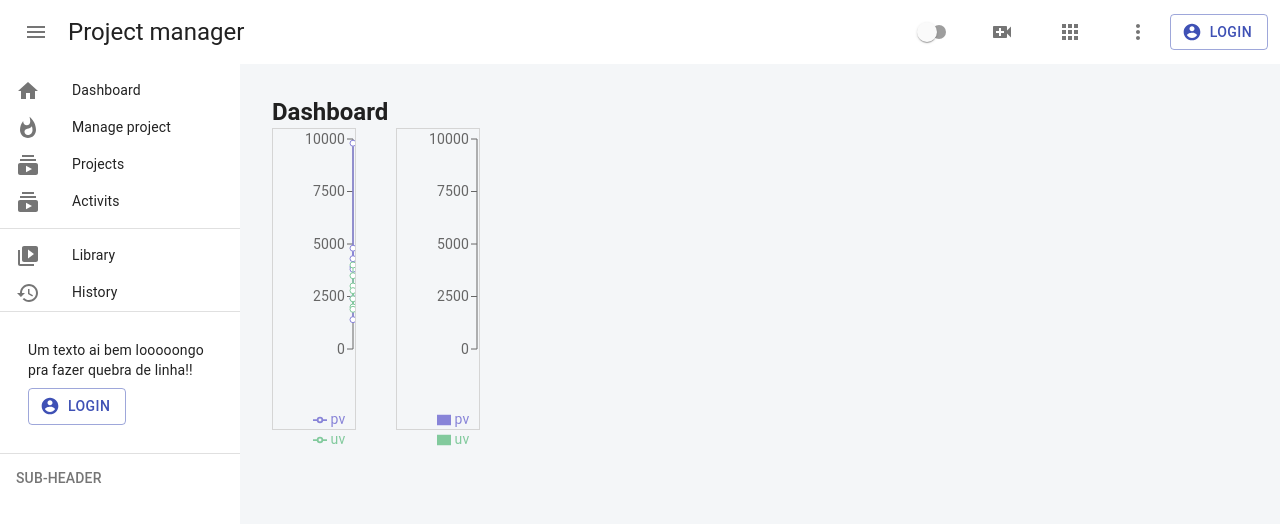
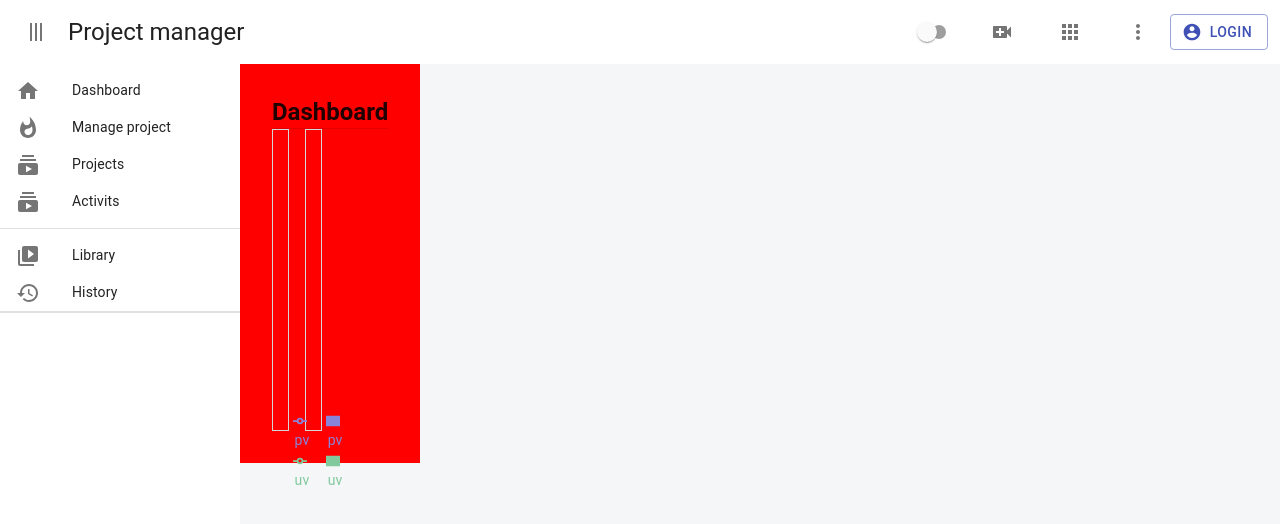
Before and after one commit to DaniloVieira/project-manager-front, a React (Create React App) app: page / in a window 1280 px wide. Shown: the top 524 px of the page. Built offline with nearby package versions, Linux system fonts and the light colour scheme.

Commit message:
add toggle to hide side drawer

```diff
--- a/src/components/AppTopBar/AppTopBar.js
+++ b/src/components/AppTopBar/AppTopBar.js
@@ -1,4 +1,5 @@
 import React from 'react';
+import clsx from 'clsx';
 import {
   makeStyles,
   AppBar,
@@ -23,6 +24,18 @@ const useStyles = makeStyles((theme) => ({
     paddingRight: theme.spacing(5),
     paddingLeft: theme.spacing(6),
   },
+  rotate: {
+    transition: theme.transitions.create(['transform'], {
+      easing: theme.transitions.easing.sharp,
+      duration: theme.transitions.duration.enteringScreen,
+    }),
+  },
+  open: {
+    transform: 'rotate(-90deg)',
+  },
+  closed: {
+    transform: 'rotate(0)',
+  },
   grow: {
     flexGrow: 1,
   },
@@ -30,11 +43,22 @@ const useStyles = makeStyles((theme) => ({
 
 const AppTopBar = (props) => {
   const classes = useStyles();
+  console.log('[AppTopBar]', props);
   return (
     <AppBar color='inherit' position='fixed' className={classes.appBar}>
       <Toolbar>
-        <IconButton edge='start' className={classes.icons} aria-label='menu'>
-          <MenuIcon />
+        <IconButton
+          onClick={() => props.toggle()}
+          edge='start'
+          className={classes.icons}
+          aria-label='menu'
+        >
+          <MenuIcon
+            className={clsx(classes.rotate, {
+              [classes.open]: props.open,
+              [classes.closed]: !props.open,
+            })}
+          />
         </IconButton>
         <Typography color='textPrimary' variant='h5'>
           Project manager
--- a/src/components/Content/Content.js
+++ b/src/components/Content/Content.js
@@ -1,5 +1,5 @@
-import React, { Fragment, useState, useEffect } from 'react';
-import { Typography } from '@material-ui/core';
+import React, { useState } from 'react';
+import { Box, Divider, Toolbar, Typography } from '@material-ui/core';
 
 const Content = (props) => {
   const [title, setTitle] = useState('>>>Missing title<<<');
@@ -14,12 +14,14 @@ const Content = (props) => {
   });
 
   return (
-    <Fragment>
+    <Box p={8} style={{ backgroundColor: 'red' }}>
+      <Toolbar />
       <Typography variant='h5' color='textPrimary' style={{ fontWeight: 600 }}>
         {title}
+        <Divider />
       </Typography>
       {childrenWithProps}
-    </Fragment>
+    </Box>
   );
 };
 
--- a/src/components/Dashboard/Dashboard.js
+++ b/src/components/Dashboard/Dashboard.js
@@ -65,9 +65,9 @@ const Dashboard = (props) => {
   });
 
   return (
-    <Grid container spacing={10}>
+    <Grid container spacing={4}>
       {/* {videos.map((item, index) => ( */}
-      <Grid item lg={6} md={6} sm={12} xs={12}>
+      <Grid item lg={3} md={4} sm={6} xs={12}>
         <Box style={{ border: '1px solid #d5d5d5' }}>
           <ResponsiveContainer width='100%' height={300}>
             <LineChart
@@ -84,7 +84,6 @@ const Dashboard = (props) => {
               <YAxis />
               <Tooltip />
               <Legend
-                width={'100%'}
                 wrapperStyle={{
                   position: 'relative',
                   top: -25,
@@ -101,7 +100,7 @@ const Dashboard = (props) => {
           </ResponsiveContainer>
         </Box>
       </Grid>
-      <Grid item lg={6} md={6} sm={12} xs={12}>
+      <Grid item lg={3} md={4} sm={6} xs={12}>
         <Box style={{ border: '1px solid #d5d5d5' }}>
           <ResponsiveContainer width='100%' height={300}>
             <BarChart
@@ -118,7 +117,6 @@ const Dashboard = (props) => {
               <YAxis />
               <Tooltip />
               <Legend
-                width={'100%'}
                 wrapperStyle={{
                   position: 'relative',
                   top: -25,
--- a/src/components/SideMenu/SideMenu.js
+++ b/src/components/SideMenu/SideMenu.js
@@ -1,32 +1,51 @@
 import React from 'react';
+import clsx from 'clsx';
 import {
   makeStyles,
   Toolbar,
-  Typography,
-  Button,
   Drawer,
   List,
   ListItem,
   ListItemText,
   ListItemIcon,
   Divider,
-  Box,
-  ListSubheader,
+  Fade,
 } from '@material-ui/core';
-import AccountCircleIcon from '@material-ui/icons/AccountCircle';
 import HomeIcon from '@material-ui/icons/Home';
 import WhatshotIcon from '@material-ui/icons/Whatshot';
 import SubscriptionsIcon from '@material-ui/icons/Subscriptions';
 import VideoLibrary from '@material-ui/icons/VideoLibrary';
 import History from '@material-ui/icons/History';
 
+const drawerWidth = 240;
+
 const useStyles = makeStyles((theme) => ({
   drawer: {
-    width: 240,
+    width: drawerWidth,
     flexShrink: 0,
+    whiteSpace: 'nowrap',
+  },
+  drawerOpen: {
+    width: drawerWidth,
+    transition: theme.transitions.create('width', {
+      easing: theme.transitions.easing.sharp,
+      duration: theme.transitions.duration.enteringScreen,
+    }),
+    overflowX: 'hidden',
+  },
+  drawerClose: {
+    transition: theme.transitions.create('width', {
+      easing: theme.transitions.easing.sharp,
+      duration: theme.transitions.duration.leavingScreen,
+    }),
+    overflowX: 'hidden',
+    width: theme.spacing(7) + 1,
+    [theme.breakpoints.up('sm')]: {
+      width: theme.spacing(12) + 1,
+    },
   },
   drawerPaper: {
-    width: 240,
+    // width: drawerWidth,
     borderRight: 'none',
   },
   listItemText: {
@@ -68,17 +87,19 @@ const secondMenu = [
   },
 ];
 
-const createMenuItems = (confArray, classes) => {
+const createMenuItems = (confArray, classes, show) => {
   const result = confArray.map((iConf, index) => {
     return (
       <ListItem key={iConf.text} button classes={{ root: classes.listItem }}>
         <ListItemIcon>{iConf.icon}</ListItemIcon>
+        <Fade in={show}>
           <ListItemText
             classes={{
               primary: classes.listItemText,
             }}
             primary={iConf.text}
           />
+        </Fade>
       </ListItem>
     );
   });
@@ -87,37 +108,30 @@ const createMenuItems = (confArray, classes) => {
 
 const SideMenu = (props) => {
   const classes = useStyles();
+  console.log('[open]', props.open);
   return (
     <Drawer
-      className={classes.drawer}
       variant='permanent'
+      className={clsx(classes.drawer, {
+        [classes.drawerOpen]: props.open,
+        [classes.drawerClose]: !props.open,
+      })}
       classes={{
-        paper: classes.drawerPaper,
+        paper: clsx(classes.drawerPaper, {
+          [classes.drawerOpen]: props.open,
+          [classes.drawerClose]: !props.open,
+        }),
       }}
     >
       <Toolbar />
       <div className={classes.drawerContainer}>
-        <List>{createMenuItems(mainMenu, classes)}</List>
+        <List>{createMenuItems(mainMenu, classes, props.open)}</List>
         <Divider />
         <List>
-          {createMenuItems(secondMenu, classes)}
+          {createMenuItems(secondMenu, classes, props.open)}
           <Divider />
-          <Box p={7}>
-            <Typography variant='body2'>
-              Um texto ai bem looooongo pra fazer quebra de linha!!
-            </Typography>
-            <Box mt={2}>
-              <Button
-                startIcon={<AccountCircleIcon />}
-                color='secondary'
-                variant='outlined'
-              >
-                Login
-              </Button>
-            </Box>
-          </Box>
+
           <Divider />
-          <ListSubheader>SUB-HEADER</ListSubheader>
         </List>
       </div>
     </Drawer>
--- a/src/hoc/Layout/Layout.js
+++ b/src/hoc/Layout/Layout.js
@@ -1,4 +1,4 @@
-import React from 'react';
+import React, { useState } from 'react';
 import { makeStyles, Box, Hidden, Toolbar } from '@material-ui/core';
 import AppTopBar from '../../components/AppTopBar/AppTopBar';
 import SideMenu from '../../components/SideMenu/SideMenu';
@@ -13,21 +13,24 @@ const useStyles = makeStyles((theme) => ({
   },
 }));
 
-const title = () => {};
-
 const Layout = (props) => {
   const classes = useStyles();
+  const [open, setOpen] = useState(true);
+  const handleDrawerToggle = () => {
+    setOpen(!open);
+  };
+
   return (
     <div className={classes.root}>
-      <AppTopBar {...props}></AppTopBar>
+      <AppTopBar open={open} toggle={handleDrawerToggle} {...props}></AppTopBar>
       <Box display='flex'>
-        <Hidden mdDown>
-          <SideMenu {...props}></SideMenu>
-        </Hidden>
-        <Box p={8}>
-          <Toolbar />
-          <Content>{props.children}</Content>
-        </Box>
+        {/* <Hidden mdDown> */}
+        <SideMenu open={open} {...props}></SideMenu>
+        {/* </Hidden> */}
+        {/* <Box p={8}>
+          <Toolbar /> */}
+        <Content>{props.children}</Content>
+        {/* </Box> */}
       </Box>
     </div>
   );
```
Also changed, not shown: 1 other file (tests, documents, lock files or other folders). Lines whose indentation alone changed are shown as unchanged.
